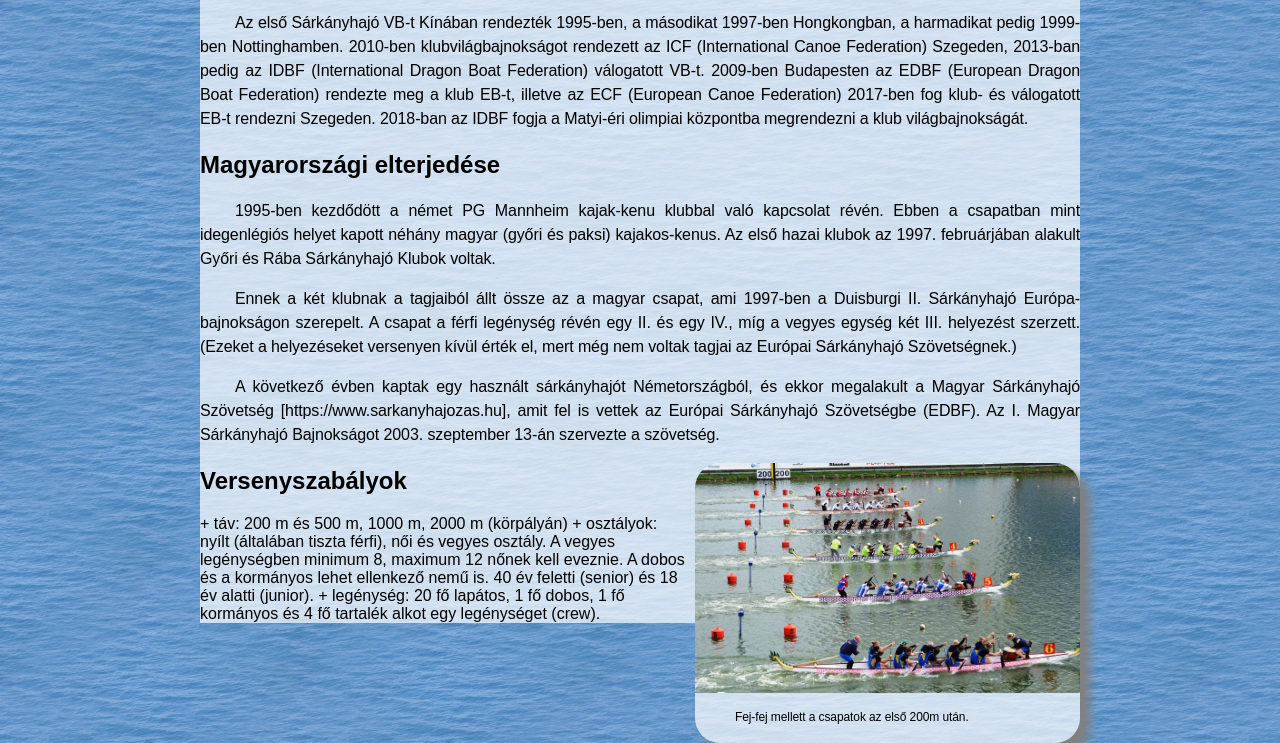
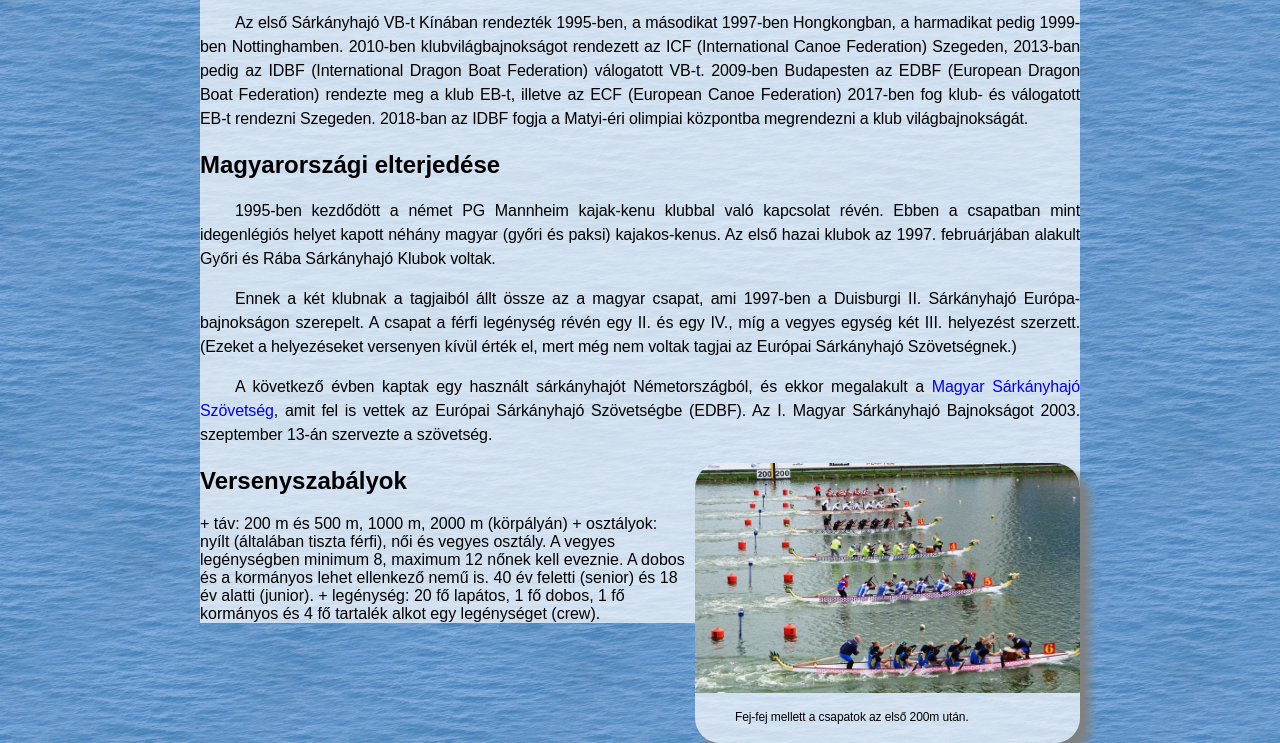
Before and after one commit to klmnalex/S-rk-nyhaj-, a plain HTML site: page index.html in a window 1280 px wide. Shown: the part 777-1520 px from the top of the page. Drawn offline with Linux system fonts and the light colour scheme.

Commit message:
9. feladat

```diff
--- a/index.html
+++ b/index.html
@@ -30,7 +30,7 @@
 
 <p>1995-ben kezdődött a német PG Mannheim kajak-kenu klubbal való kapcsolat révén. Ebben a csapatban mint idegenlégiós helyet kapott néhány magyar (győri és paksi) kajakos-kenus. Az első hazai klubok az 1997. februárjában alakult Győri és Rába Sárkányhajó Klubok voltak.</p>
 <p>Ennek a két klubnak a tagjaiból állt össze az a magyar csapat, ami 1997-ben a Duisburgi II. Sárkányhajó Európa-bajnokságon szerepelt. A csapat a férfi legénység révén egy II. és egy IV., míg a vegyes egység két III. helyezést szerzett. (Ezeket a helyezéseket versenyen kívül érték el, mert még nem voltak tagjai az Európai Sárkányhajó Szövetségnek.)</p>
-<p>A következő évben kaptak egy használt sárkányhajót Németországból, és ekkor megalakult a Magyar Sárkányhajó Szövetség [https://www.sarkanyhajozas.hu], amit fel is vettek az Európai Sárkányhajó Szövetségbe (EDBF). Az I. Magyar Sárkányhajó Bajnokságot 2003. szeptember 13-án szervezte a szövetség.</p>
+<p>A következő évben kaptak egy használt sárkányhajót Németországból, és ekkor megalakult a <a href="https://www.sarkanyhajozas.hu" target="_blank">Magyar Sárkányhajó Szövetség</a>, amit fel is vettek az Európai Sárkányhajó Szövetségbe (EDBF). Az I. Magyar Sárkányhajó Bajnokságot 2003. szeptember 13-án szervezte a szövetség.</p>
 
 <div class="kepkeret">
     <img src="verseny.jpg" alt="Rajt utáni pillanatok">
```
